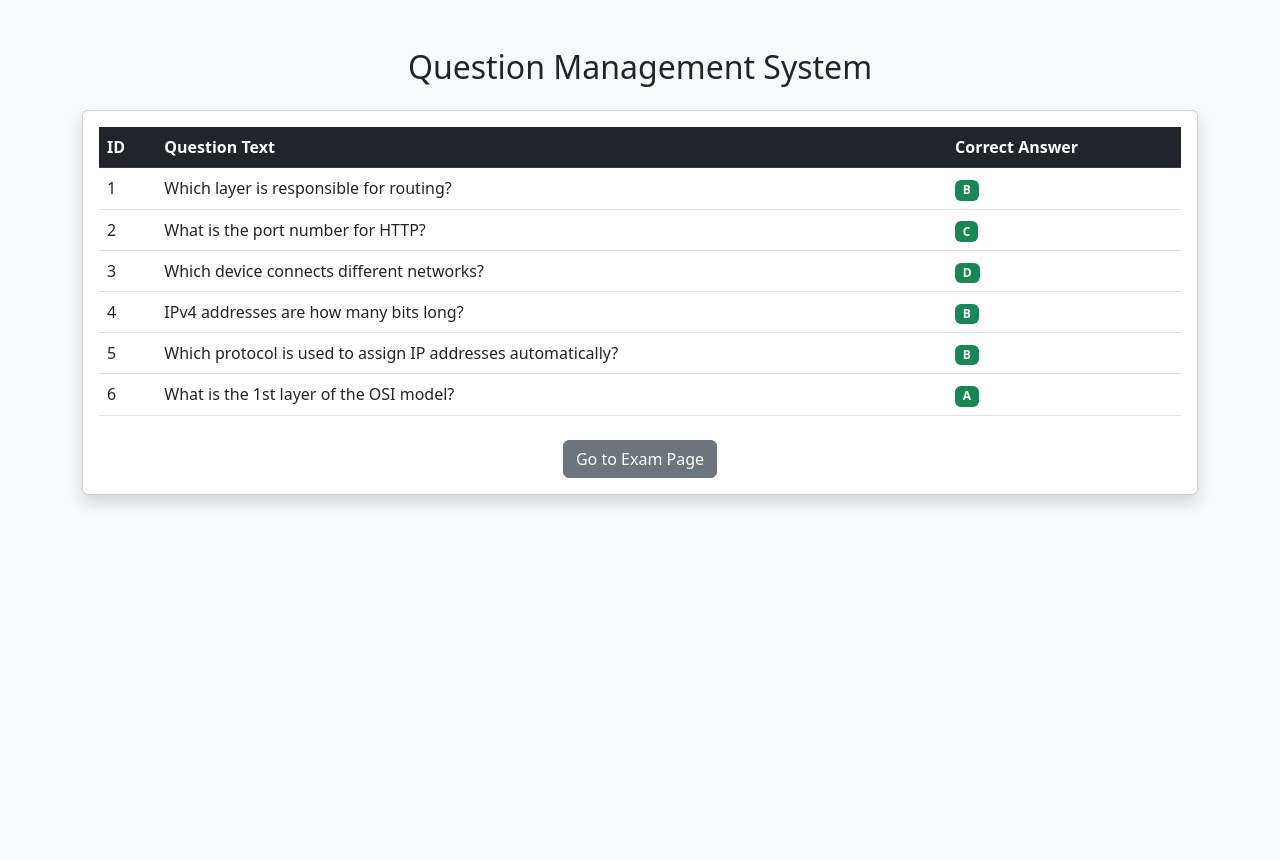
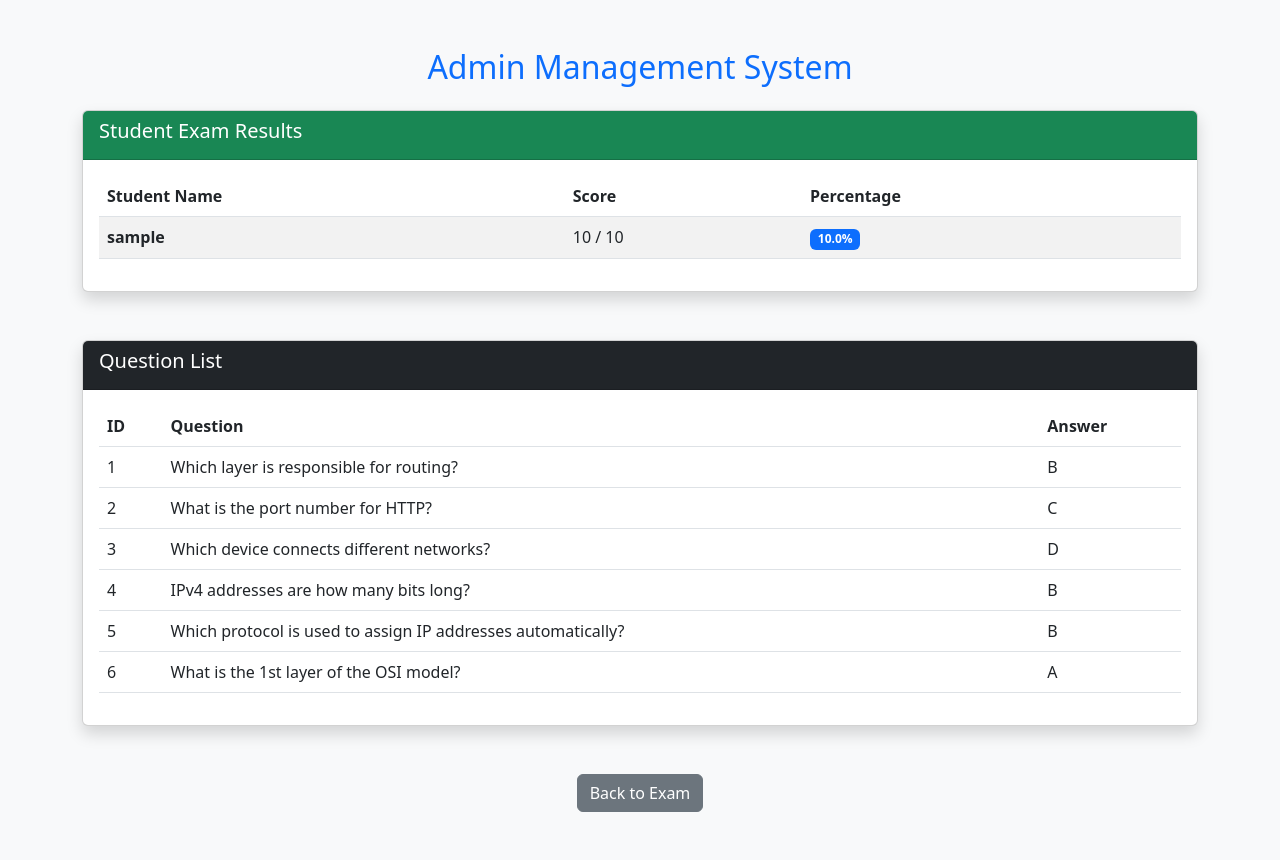
Before and after one commit to mesfinchalnew-creator/online-exam-system, a Flask app: page /admin in a window 1280 px wide. Before the commit the page ends 506 px from the top, so only its background shows below. Run offline with Flask 3, Linux system fonts and the light colour scheme; the visitor is signed in with stand-in values (Sample User, id 1); tables that the repository leaves empty hold one stand-in row (values such as "Sample post").

Commit message:
Update admin.html

```diff
--- a/templates/admin.html
+++ b/templates/admin.html
@@ -1,37 +1,53 @@
 <!DOCTYPE html>
 <html>
 <head>
-    <title>Admin Panel - Exam Questions</title>
+    <title>Admin Dashboard</title>
     <link rel="stylesheet" href="https://cdn.jsdelivr.net/npm/bootstrap@5.3.0/dist/css/bootstrap.min.css">
 </head>
 <body class="bg-light">
     <div class="container mt-5">
-        <h2 class="text-center mb-4">Question Management System</h2>
-        <div class="card shadow">
+        <h2 class="text-center text-primary mb-4">Admin Management System</h2>
+
+        <div class="card shadow mb-5">
+            <div class="card-header bg-success text-white"><h5>Student Exam Results</h5></div>
             <div class="card-body">
-                <table class="table table-hover">
-                    <thead class="table-dark">
+                <table class="table table-striped">
+                    <thead>
                         <tr>
-                            <th>ID</th>
-                            <th>Question Text</th>
-                            <th>Correct Answer</th>
+                            <th>Student Name</th>
+                            <th>Score</th>
+                            <th>Percentage</th>
                         </tr>
                     </thead>
                     <tbody>
-                        {% for q in questions %}
+                        {% for r in results %}
                         <tr>
-                            <td>{{ q.id }}</td>
-                            <td>{{ q.text }}</td>
-                            <td><span class="badge bg-success">{{ q.correct_answer }}</span></td>
+                            <td class="fw-bold">{{ r.username }}</td>
+                            <td>{{ r.score }} / {{ r.total }}</td>
+                            <td><span class="badge bg-primary">{{ r.percentage }}%</span></td>
                         </tr>
                         {% endfor %}
                     </tbody>
                 </table>
-                <div class="text-center mt-4">
-                    <a href="/exam" class="btn btn-secondary">Go to Exam Page</a>
-                </div>
             </div>
         </div>
+
+        <div class="card shadow mb-5">
+            <div class="card-header bg-dark text-white"><h5>Question List</h5></div>
+            <div class="card-body">
+                <table class="table">
+                    <thead>
+                        <tr><th>ID</th><th>Question</th><th>Answer</th></tr>
+                    </thead>
+                    <tbody>
+                        {% for q in questions %}
+                        <tr><td>{{ q.id }}</td><td>{{ q.text }}</td><td>{{ q.correct_answer }}</td></tr>
+                        {% endfor %}
+                    </tbody>
+                </table>
+            </div>
+        </div>
+        <div class="text-center pb-5"><a href="/exam" class="btn btn-secondary">Back to Exam</a></div>
     </div>
 </body>
 </html>
```
